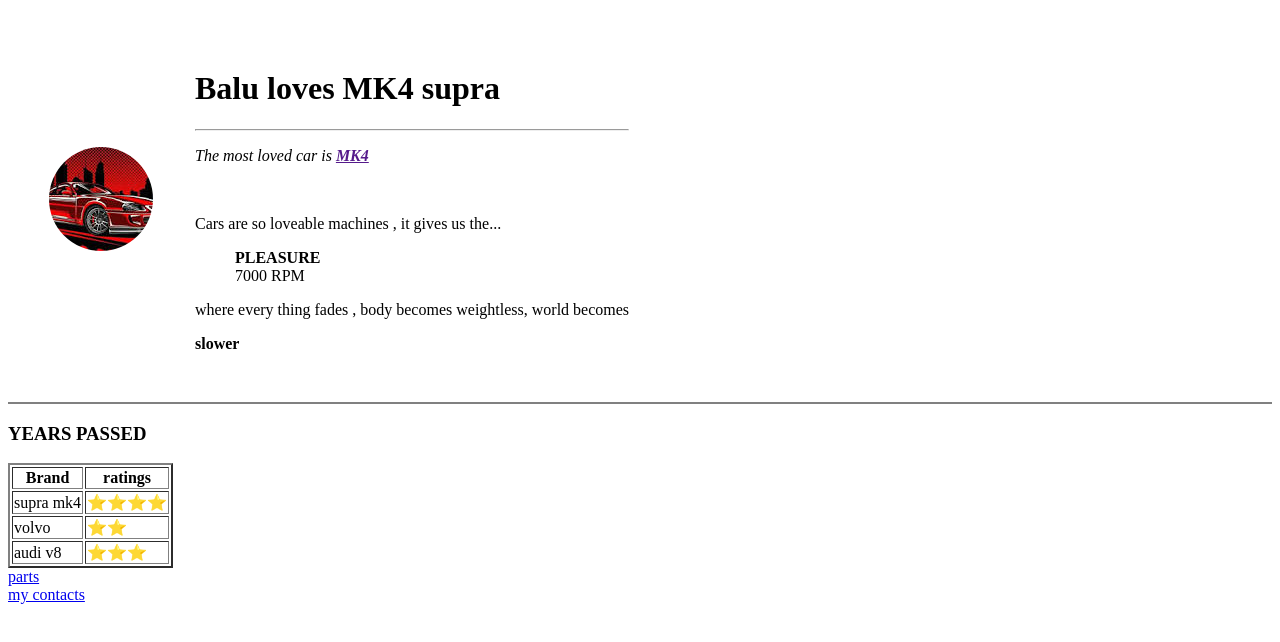
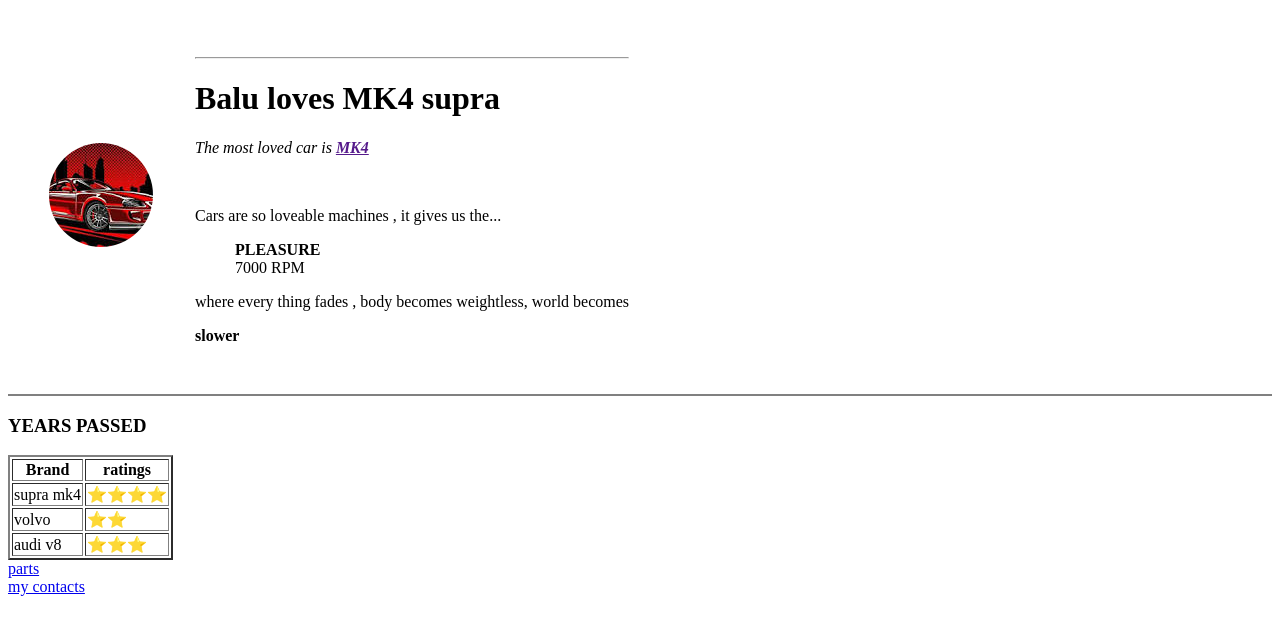
Before and after one commit to Balugundameedi/cv-, a plain HTML site: page index.html in a window 1280 px wide. Drawn offline with Linux system fonts and the light colour scheme.

Commit message:
new line

```diff
--- a/index.html
+++ b/index.html
@@ -10,7 +10,7 @@
             <tr style="center">
                 <td> <img src="supra.png"<br> </td>
                 <td>
-                    <h1>Balu loves MK4 supra </h1> <hr>
+                  <hr> <h1>Balu loves MK4 supra </h1> </hr>
                <p><em>The most loved car is <strong><a href="">MK4</a></strong></em></p><br>
                 <p>Cars are so loveable machines , it gives us the... </p><strong><ul>PLEASURE</strong><br>
                7000 RPM</ul <p>where every thing fades , body becomes weightless, world becomes</p> <strong>
```
